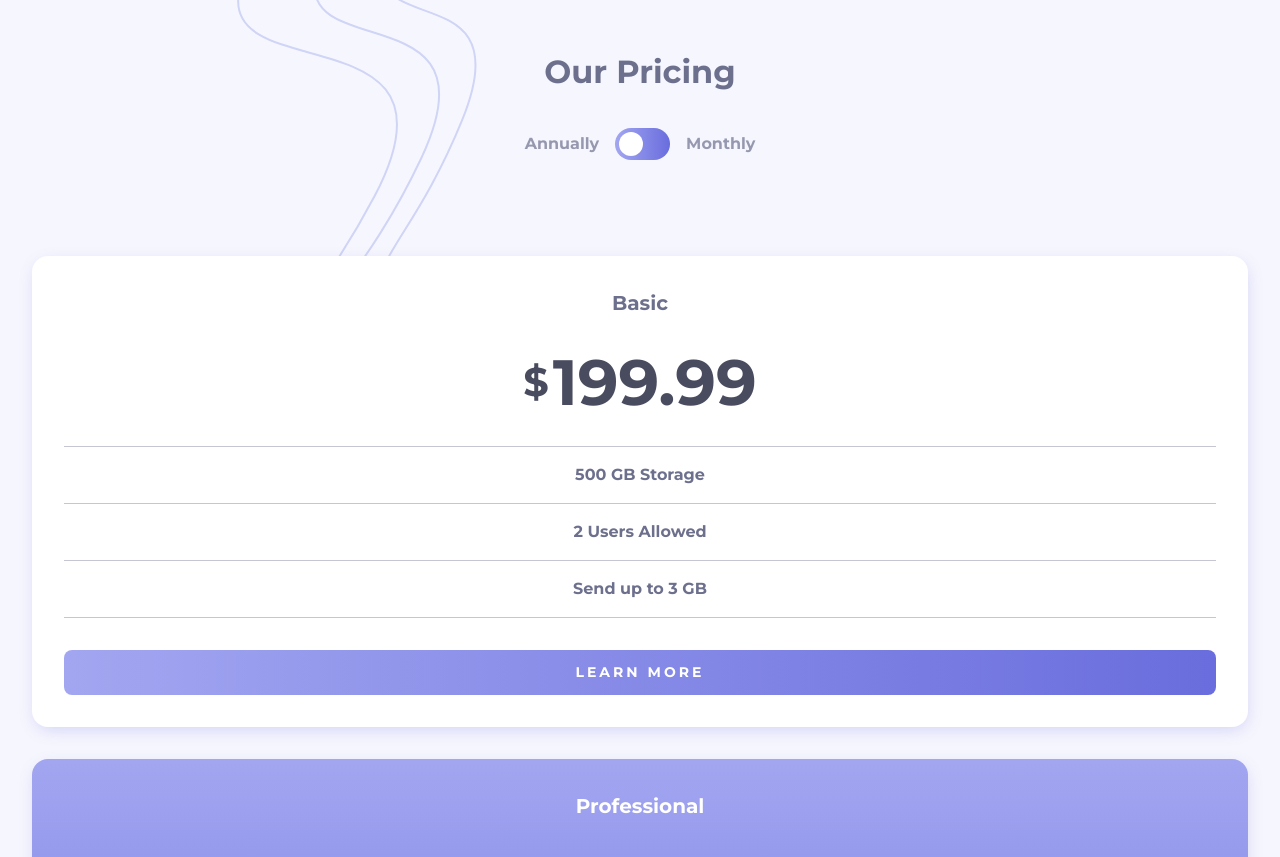
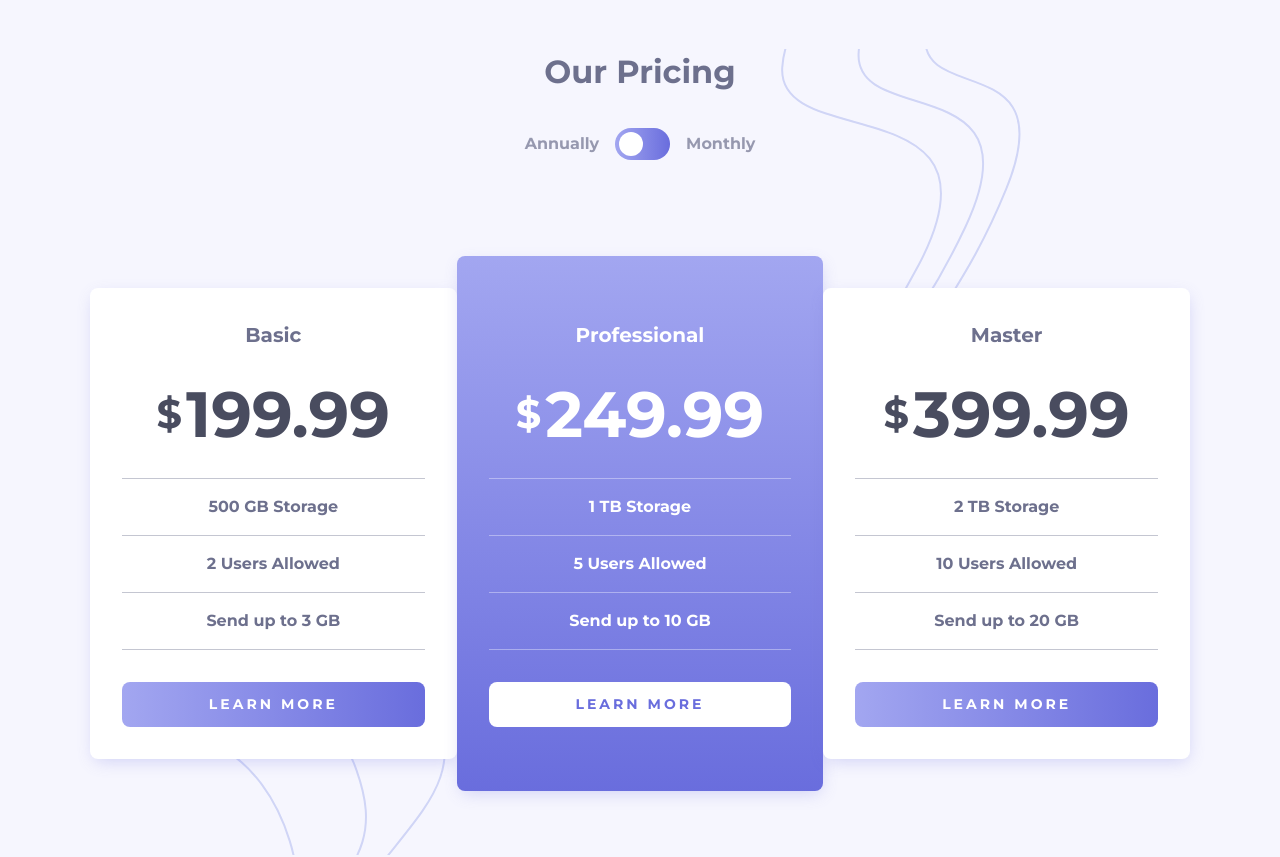
Before and after one commit to Shadowbest/Pricing-component-with-toggle, a React (Vite) app: page / in a window 1280 px wide. Shown: the top 857 px of the page. Built offline with nearby package versions, Linux system fonts and the light colour scheme.

Commit message:
feat: add desktop styles

```diff
--- a/src/stylesheets/index.css
+++ b/src/stylesheets/index.css
@@ -128,6 +128,7 @@
     border: none;
     border-radius: 1rem;
     position: relative;
+    cursor: pointer;
 
     .thumb {
       --size: calc(var(--spacing-sm) * 3);
@@ -176,12 +177,13 @@ h1 {
 .cards-wrapper {
   display: grid;
   gap: var(--spacing-lg);
+  max-inline-size: 1100px;
   margin-inline: var(--spacing-lg);
   margin-block: 0 var(--spacing-2xl);
 }
 
 .pricing-card {
-  --radius: var(--spacing-md);
+  --radius: var(--spacing-sm);
   display: grid;
   gap: var(--spacing-md);
   padding: var(--spacing-lg);
@@ -234,3 +236,29 @@ h1 {
 .pricing-card .btn {
   margin-block: var(--spacing-md) 0;
 }
+
+/* MEDIA QUERIES */
+
+@media screen and (width >= 780px) {
+  body {
+    background-image: url("/images/bg-top.svg"), url("/images/bg-bottom.svg");
+    background-position: 85% 25%, 10% bottom;
+  }
+
+  .cards-wrapper {
+    grid-template-columns: repeat(3, 1fr);
+    align-items: baseline;
+    gap: 0;
+    margin-inline: auto;
+  }
+
+  .pricing-card:nth-child(2) .price-tier {
+    margin-block-start: var(--spacing-lg);
+  }
+
+  .pricing-card:nth-child(2) .btn {
+    margin-block-end: var(--spacing-lg);
+  }
+
+  /* TODO: implement hover and focus states */
+}
```
